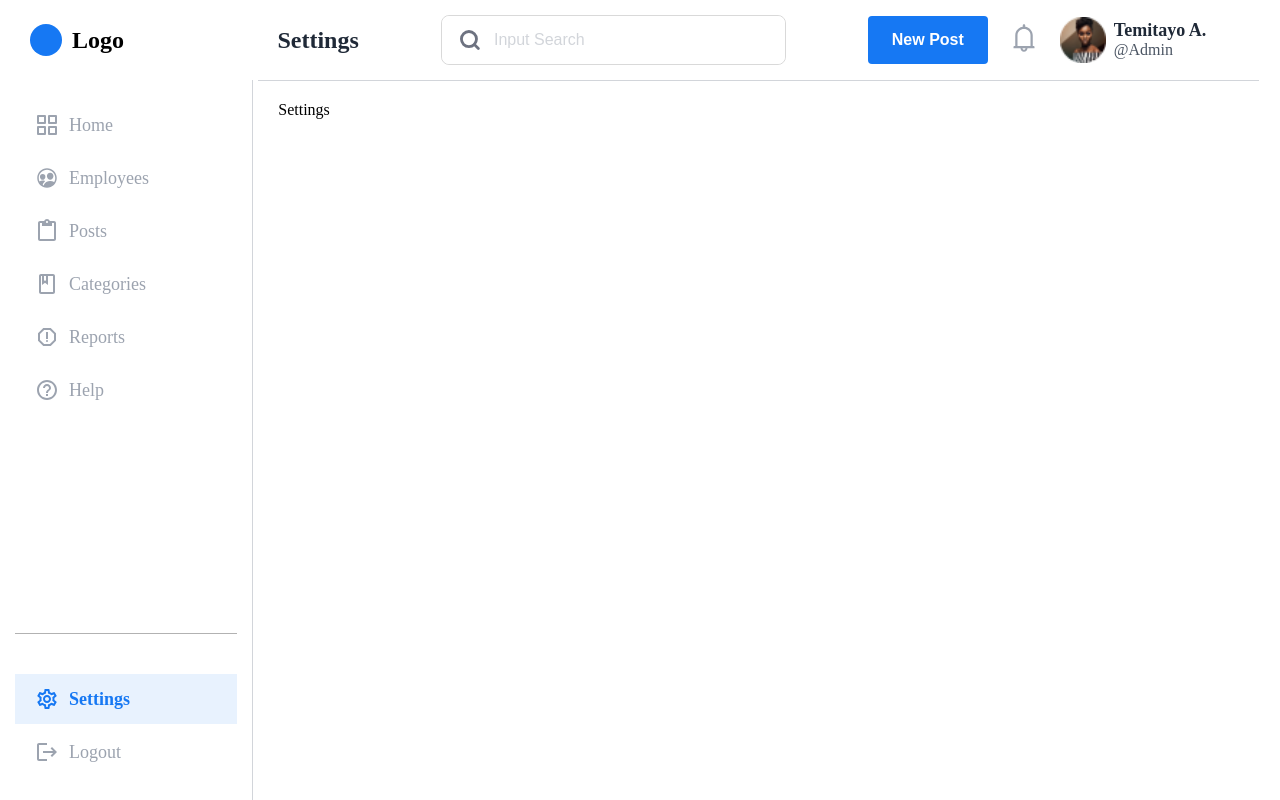
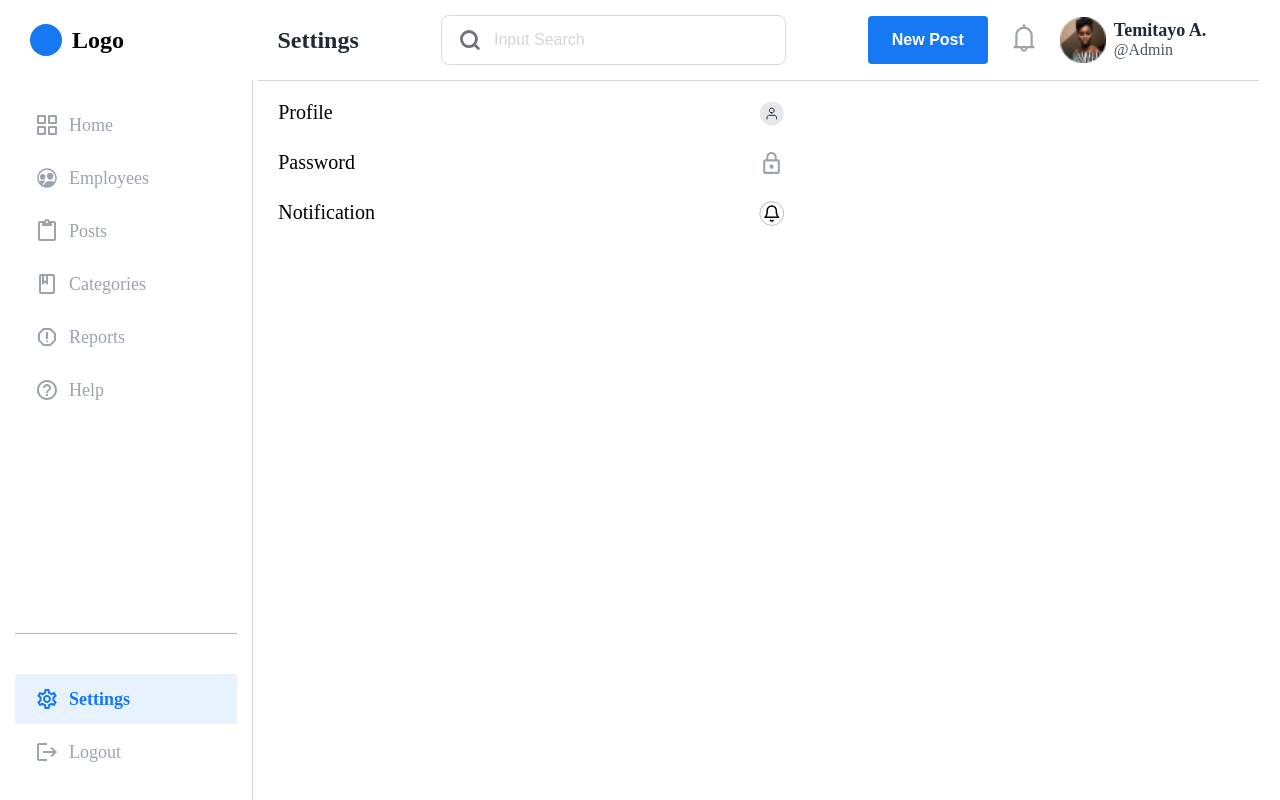
Before and after one commit to tbf-challenge/teamwork-fe, a React (Create React App) app: page /settings in a window 1280 px wide. Built offline with nearby package versions, Linux system fonts and the light colour scheme.

Commit message:
Settings

```diff
--- a/src/pages/settings/Settings.jsx
+++ b/src/pages/settings/Settings.jsx
@@ -1,7 +1,12 @@
 import SettingsStyles from "./settings.styles";
+import Settingsreal from "./settingscode";
 
 const Settings = () => {
-  return <SettingsStyles>Settings</SettingsStyles>;
+  return (
+    <SettingsStyles>
+      <Settingsreal />
+    </SettingsStyles>
+  );
 };
 
 export default Settings;
--- /dev/null
+++ b/src/pages/settings/settings.css
@@ -0,0 +1,15 @@
+.mainwork{
+    display: grid;
+    grid-template-columns: 100%;
+    row-gap: 20px;
+}
+.firstone, .secondone, .thirdone{
+    display: grid;
+    grid-template-columns: 50% 50%;
+    font-size: 20px;
+    cursor: pointer;
+}
+.logo{
+    height: 25px;
+    width: 25px;
+}
--- /dev/null
+++ b/src/pages/settings/settingscode.jsx
@@ -0,0 +1,32 @@
+import "./settings.css";
+import Human from "../../Assets/images/Avatar.svg";
+import Bell from "../../Assets/images/Bell.svg";
+import Lock from "../../Assets/images/lock_outline.svg";
+
+const Settingsreal = () => {
+  return (
+    <div className="mainwork">
+      <div className="firstone">
+        <div className="note">Profile</div>
+        <div className="icon">
+          <img className="logo" src={Human} alt="icon_human" />
+        </div>
+      </div>
+
+      <div className="secondone">
+        <div className="note">Password</div>
+        <div className="icon">
+          <img className="logo" src={Lock} alt="lock_pattern" />
+        </div>
+      </div>
+
+      <div className="thirdone">
+        <div className="note">Notification</div>
+        <div className="icon">
+          <img className="logo" src={Bell} alt="bell_pattern" />
+        </div>
+      </div>
+    </div>
+  );
+};
+export default Settingsreal;
```
